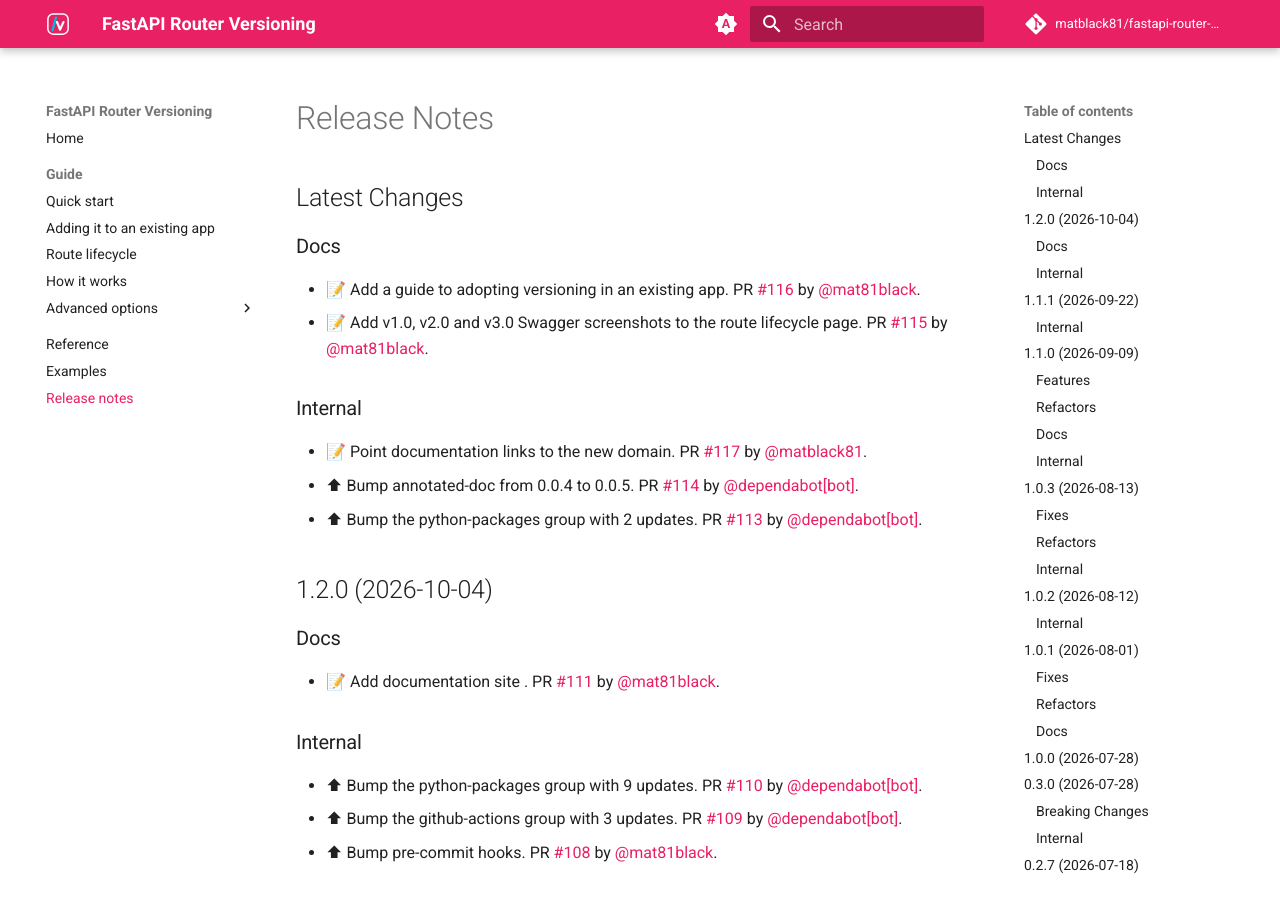
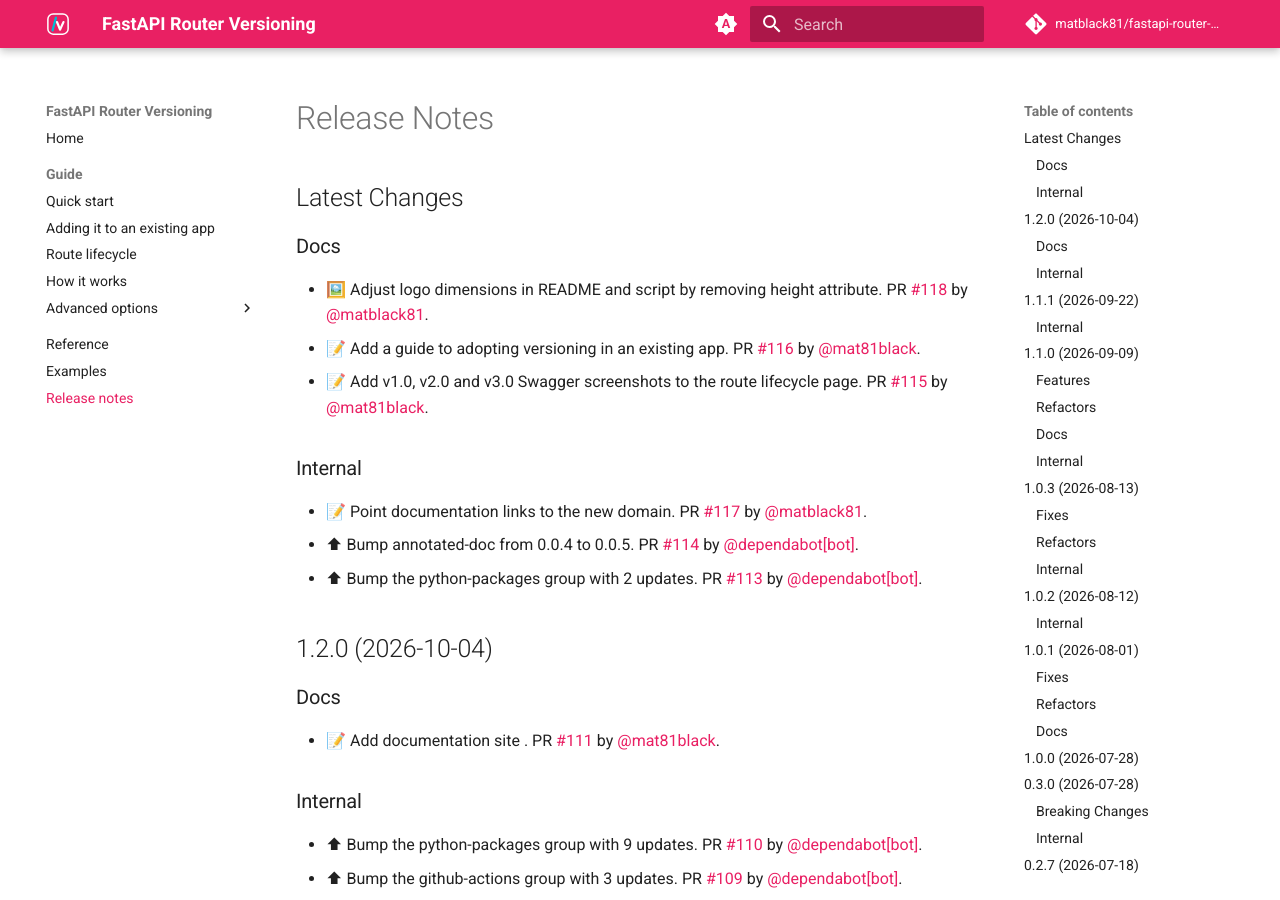
Before and after one commit to mat81black/fastapi-router-versioning, an MkDocs documentation site: the page built from docs/release-notes.md, in a window 1280 px wide and 900 px high. Built offline with MkDocs 1.6.1 and Material for MkDocs 9.7.7, drawn with Linux system fonts in a browser that asks for light colours; comment, search, counter and statistics services are not loaded.

Commit message:
📝 Update release notes
[skip ci]

```diff
--- a/docs/release-notes.md
+++ b/docs/release-notes.md
@@ -4,6 +4,7 @@
 
 ### Docs
 
+* 🖼️ Adjust logo dimensions in README and script by removing height attribute. PR [#118](https://github.com/matblack81/fastapi-router-versioning/pull/118) by [@matblack81](https://github.com/matblack81).
 * 📝 Add a guide to adopting versioning in an existing app. PR [#116](https://github.com/mat81black/fastapi-router-versioning/pull/116) by [@mat81black](https://github.com/mat81black).
 * 📝 Add v1.0, v2.0 and v3.0 Swagger screenshots to the route lifecycle page. PR [#115](https://github.com/mat81black/fastapi-router-versioning/pull/115) by [@mat81black](https://github.com/mat81black).
 
```
